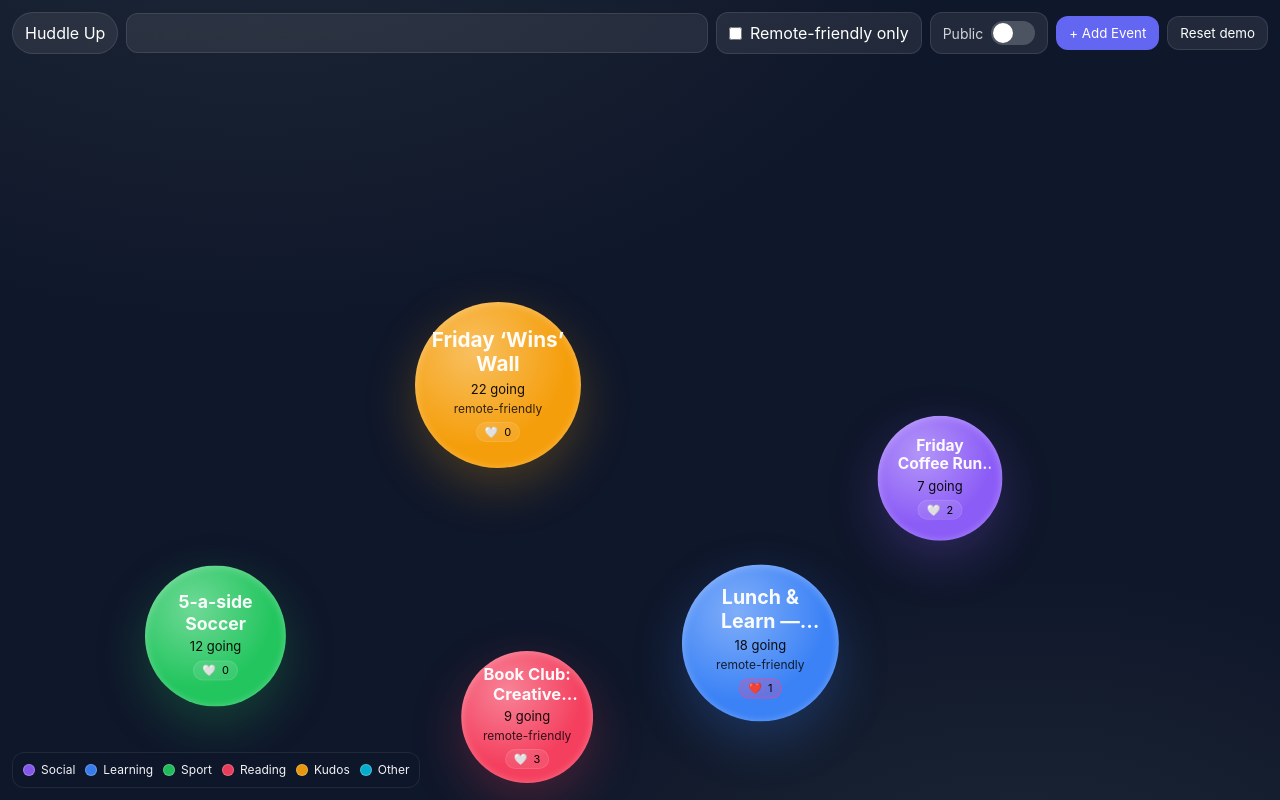
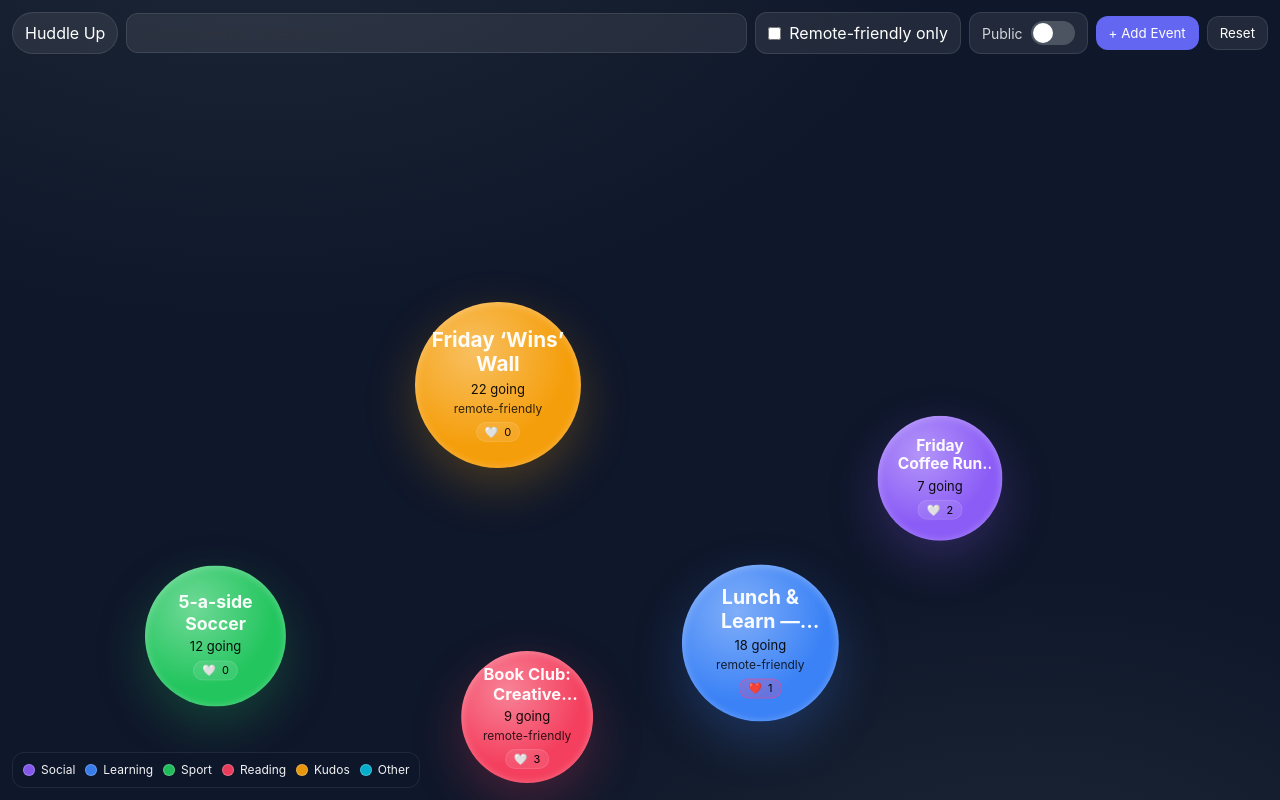
Before and after one commit to vmadh2/MASTERCHEFS, a Vue app: page / in a window 1280 px wide. Built offline with nearby package versions, Linux system fonts and the light colour scheme.

Commit message:
Update BulletinBubbles.vue

```diff
--- a/src/components/BulletinBubbles.vue
+++ b/src/components/BulletinBubbles.vue
@@ -25,7 +25,7 @@
         </div>
 
         <button class="btn btn--primary" type="button" @click="openCreate">+ Add Event</button>
-        <button class="btn" @click="resetDemo">Reset demo</button>
+        <button class="btn" @click="resetDemo">Reset</button>
       </div>
 
       <!-- Private sub-tabs -->
```
